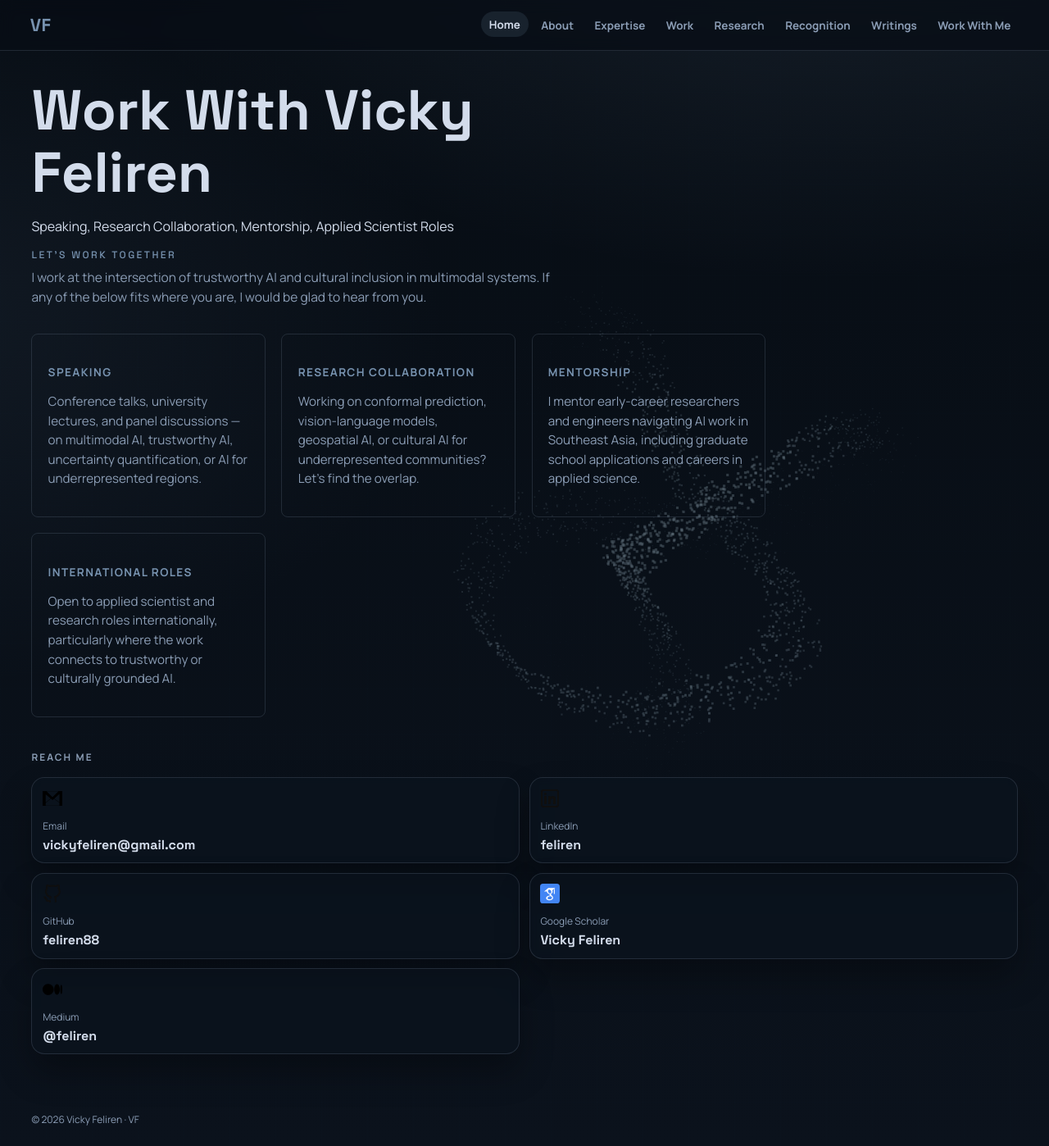
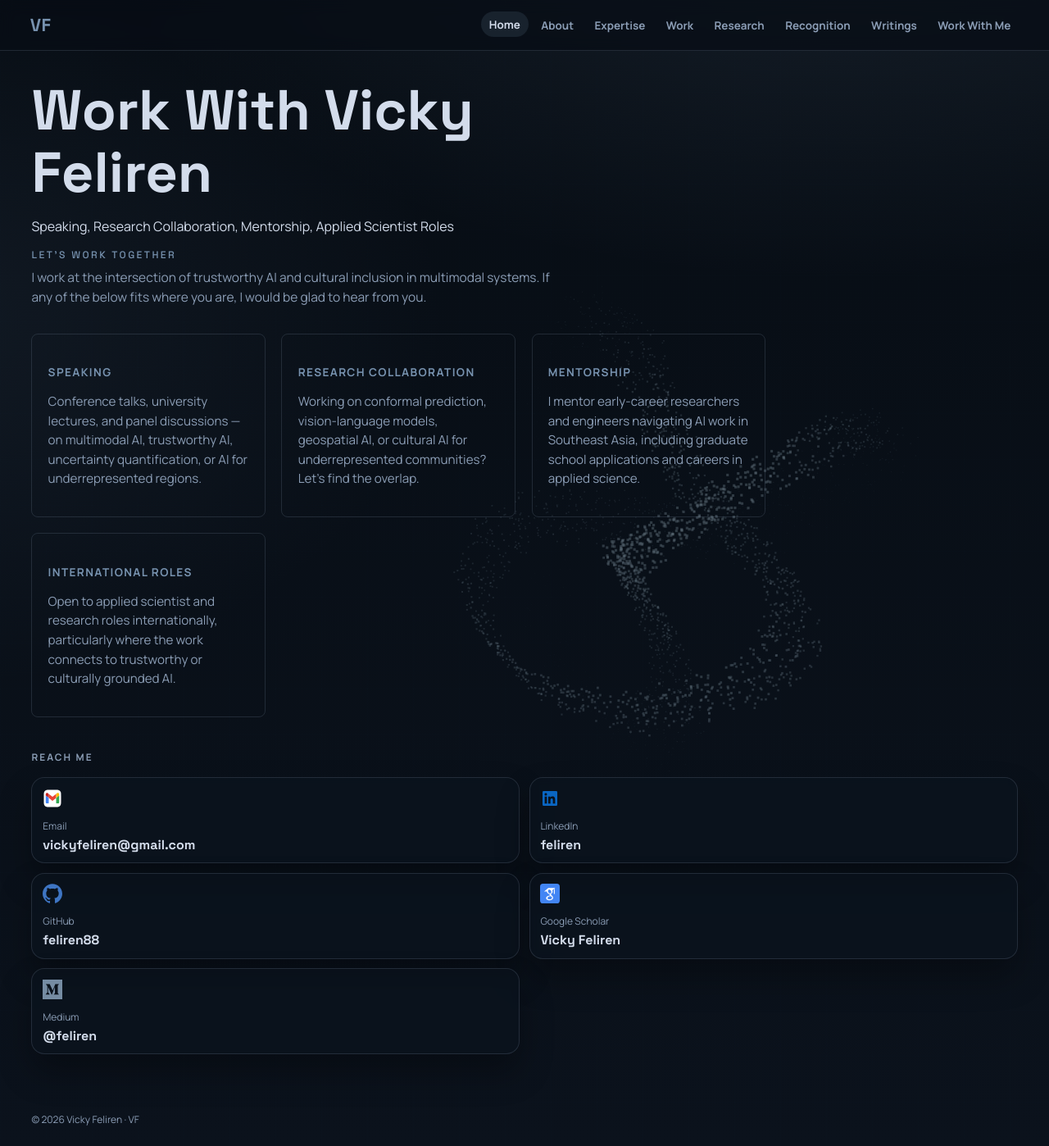
Before and after one commit to Feliren88/feliren88.github.io, a Jekyll site: the page built from _pages/contact.md, in a window 1280 px wide and 1398 px high. Shown: the whole window at 82% size. Built offline with Jekyll 4.4.1, drawn with Linux system fonts in a browser that asks for light colours.

Commit message:
Update SVG filenames

```diff
--- a/_pages/contact.md
+++ b/_pages/contact.md
@@ -21,17 +21,17 @@ permalink: /contact/
 <p class="column-title" style="margin-top:2.5rem;margin-bottom:1rem">REACH ME</p>
 <div id="contact-grid" class="contact-grid">
   <a class="contact-card" href="mailto:vickyfeliren@gmail.com" target="_blank" rel="noreferrer">
-    <img src="/assets/img/gmail-svgrepo-com.svg" alt="Email" class="contact-icon">
+    <img src="/assets/img/gmail-svgrepo-com (1).svg" alt="Email" class="contact-icon">
     <span>Email</span>
     <strong>vickyfeliren@gmail.com</strong>
   </a>
   <a class="contact-card" href="https://www.linkedin.com/in/feliren/" target="_blank" rel="noreferrer">
-    <img src="/assets/img/linkedin-svgrepo-com.svg" alt="LinkedIn" class="contact-icon">
+    <img src="/assets/img/linkedin-svgrepo-com (1).svg" alt="LinkedIn" class="contact-icon">
     <span>LinkedIn</span>
     <strong>feliren</strong>
   </a>
   <a class="contact-card" href="https://github.com/feliren88" target="_blank" rel="noreferrer">
-    <img src="/assets/img/github-svgrepo-com.svg" alt="GitHub" class="contact-icon">
+    <img src="/assets/img/github-color-svgrepo-com.svg" alt="GitHub" class="contact-icon">
     <span>GitHub</span>
     <strong>feliren88</strong>
   </a>
@@ -41,7 +41,7 @@ permalink: /contact/
     <strong>Vicky Feliren</strong>
   </a>
   <a class="contact-card" href="https://medium.com/@feliren" target="_blank" rel="noreferrer">
-    <img src="/assets/img/medium-icon-svgrepo-com.svg" alt="Medium" class="contact-icon">
+    <img src="/assets/img/medium-svgrepo-com.svg" alt="Medium" class="contact-icon">
     <span>Medium</span>
     <strong>@feliren</strong>
   </a>
```
Also changed, not shown: assets/img/github-color-svgrepo-com.svg (added), assets/img/github-svgrepo-com.svg (deleted), assets/img/gmail-svgrepo-com (1).svg (added), assets/img/gmail-svgrepo-com.svg (deleted), assets/img/linkedin-svgrepo-com (1).svg (added), assets/img/linkedin-svgrepo-com.svg (deleted), assets/img/medium-icon-svgrepo-com.svg (deleted), assets/img/medium-svgrepo-com.svg (added).
